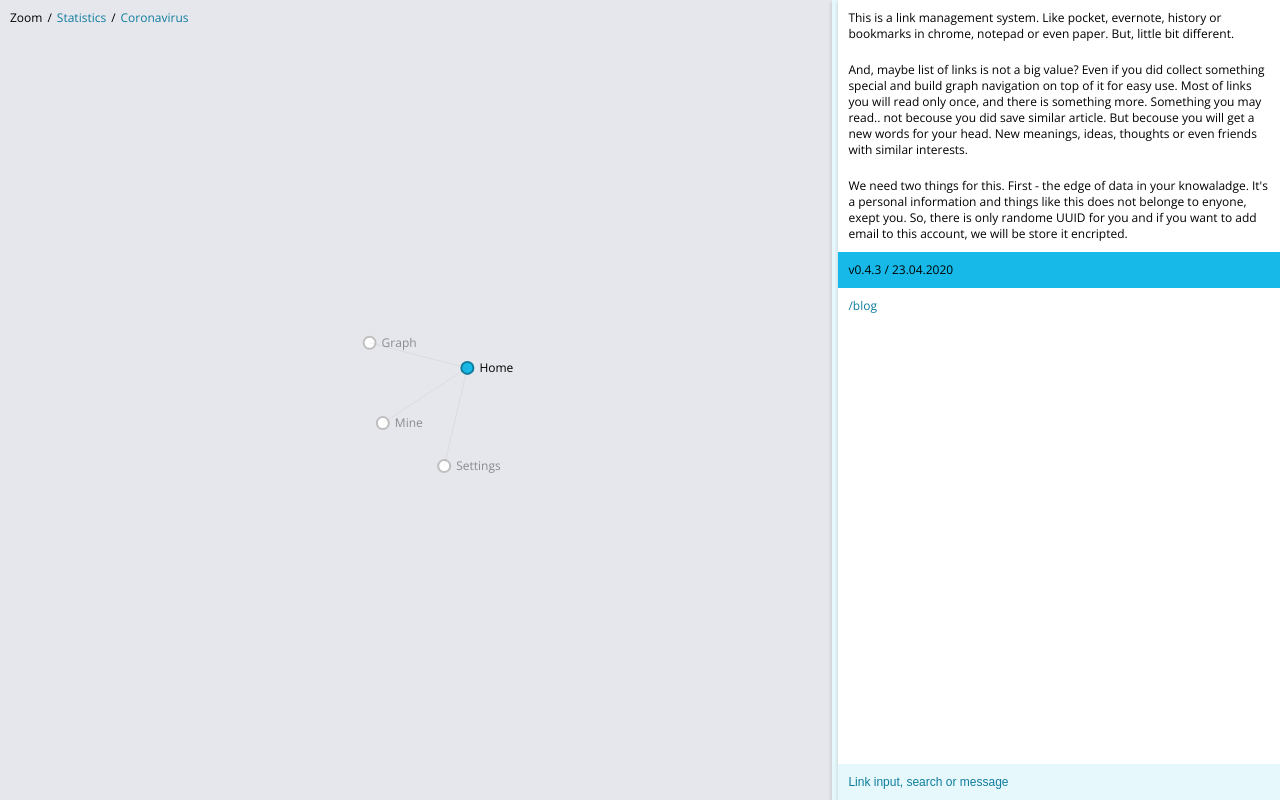
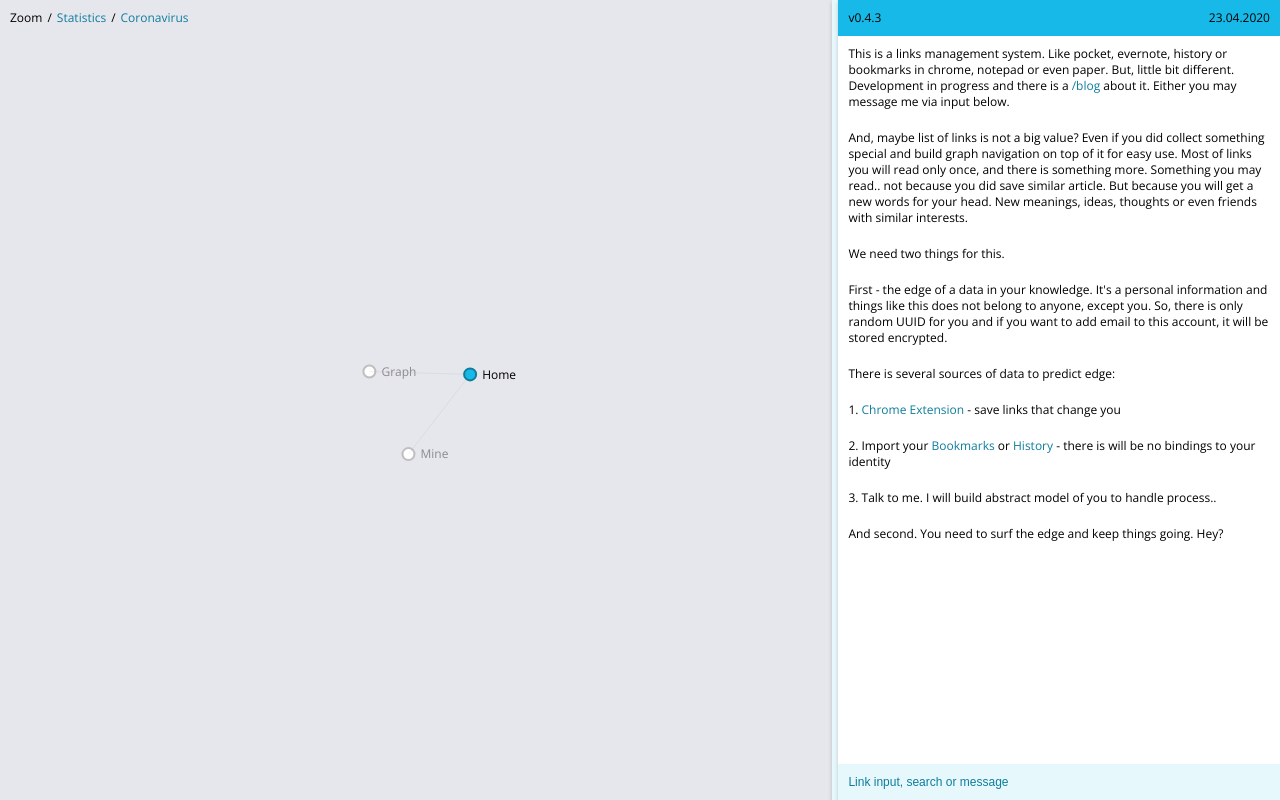
Before and after one commit to mpakunderscore/learned, a browser extension: page web/index.html in a window 1280 px wide. Drawn offline with nearby package versions, Linux system fonts and the light colour scheme; no server answers.

Commit message:
Extension beta

```diff
--- a/server.js
+++ b/server.js
@@ -25,6 +25,8 @@ app.use('/mine', express.static(__dirname + '/web'));
 
 app.use('/blog', express.static(__dirname + '/web'));
 
+app.use('/chrome/learned.space.zip', express.static(__dirname + '/learned.space.zip'));
+
 // TODO also we need routing for menu here. And menu array
 
 let server = require('http').Server(app);
--- a/web/css/index.css
+++ b/web/css/index.css
@@ -88,6 +88,14 @@ span.button {
     margin: 0 5px;
 }
 
+span.button.simple {
+    margin: 0;
+}
+
+span.text {
+    color: #adadad;
+}
+
 span.button:hover {
     cursor: pointer;
     opacity: .5;
--- a/web/js/blog.js
+++ b/web/js/blog.js
@@ -34,6 +34,14 @@ let blog = [
         title: '<b>Time to stop?</b>',
         date: '21.04.2020',
         text: 'If you think it\'s not, please let me know.'
+    },
+    {
+        author: 'mpak_',
+        title: '<b>List of links</b>',
+        date: '23.04.2020',
+        text: 'This system firstly have to manage incoming links, not steering through existing "treasures". We have to create working links flows from users, even if there is no value to store links outside of bookmarks. Useful navigation not a big deal, you need something way bigger to enchant the learning process. Developing the habit of reading more, discovering a new words on wikipedia, or just doing it regularly.' +
+            '<br/><br/>' +
+            'I do freeze development of UI and categories graph structure to concentrate on UX and the way to get first small amount of users tied to system somehow.'
     }
 
 ]
--- a/web/js/graph/init.js
+++ b/web/js/graph/init.js
@@ -26,7 +26,7 @@ let initMenu = () => {
 
     menu.mine = menuItem({id: 'Mine'});
     menuItem({id: 'Graph'});
-    menu.settings = menuItem({id: 'Settings', lang: true});
+    // menu.settings = menuItem({id: 'Settings', lang: true});
     // menuItem({id: 'Random'});
 };
 
--- a/web/js/render/mine.js
+++ b/web/js/render/mine.js
@@ -9,20 +9,22 @@ async function renderMine(lazy, filter = this.filter, sorter = this.sorter) {
 
     let html = '';
 
-    html += '<div id="main-text">Sort:' +
+    // html += '<div><span class="button simple" onclick="selectMain()">Back to main page</span></div>';
+
+    html += '<div><span class="text">Sort:</span>' +
         '<span class="button" onclick="renderMine(true, this.filter, \'title\')">title</span>/' +
         '<span class="button" onclick="renderMine(true, this.filter, \'textLength\')">time</span>/' +
         '<span class="button" onclick="renderMine(true, this.filter, \'wordsLength\')">complexity</span>/' +
         '<span class="button" onclick="renderMine(true, this.filter, \'url\')">source</span></div>';
 
-    html += '<div id="main-text">Filter:' +
+    html += '<div id=""><span class="text">Filter:</span>' +
         '<span class="button" onclick="renderMine(true, true)">big</span>/' +
         '<span class="button" onclick="renderMine(true, false)">all</span></div>';
 
     for (let i = 0; i < 1; i++) {
         html += '' +
             '<div class="link recommended">' +
-            '<a href="">Recommended link</a>' +
+            '<a href="">Recommended link on edge</a>' +
             '</div>';
     }
 
--- a/web/js/ui.js
+++ b/web/js/ui.js
@@ -128,18 +128,24 @@ let zoom = () => {
 
 function initServiceInfo(card = () => {}) {
 
-    setText('This is a link management system. Like pocket, evernote, history or bookmarks in chrome, notepad or even paper. But, little bit different.')
-    setText('And, maybe list of links is not a big value? Even if you did collect something special and build graph navigation on top of it for easy use. Most of links you will read only once, and there is something more. Something you may read.. not becouse you did save similar article. But becouse you will get a new words for your head. New meanings, ideas, thoughts or even friends with similar interests.')
-    setText('We need two things for this. First - the edge of data in your knowaladge. It\'s a personal information and things like this does not belonge to enyone, exept you. So, there is only randome UUID for you and if you want to add email to this account, we will be store it encripted.')
+    setText('<div class="row"><span>v0.4.3</span><span>23.04.2020</span></div>', 'info');
+    setText('This is a links management system. Like pocket, evernote, history or bookmarks in chrome, notepad or even paper. But, little bit different. Development in progress and there is a <a href="/blog">/blog</a> about it. Either you may message me via input below.')
+    setText('And, maybe list of links is not a big value? Even if you did collect something special and build graph navigation on top of it for easy use. Most of links you will read only once, and there is something more. Something you may read.. not because you did save similar article. But because you will get a new words for your head. New meanings, ideas, thoughts or even friends with similar interests.')
+    setText('We need two things for this.')
+    setText('First - the edge of a data in your knowledge. It\'s a personal information and things like this does not belong to anyone, except you. So, there is only random UUID for you and if you want to add email to this account, it will be stored encrypted.')
+    setText('There is several sources of data to predict edge:')
+    setText('1. <a href="/chrome/learned.space.zip" target="_blank">Chrome Extension</a> - save links that change you')
+    setText('2. Import your <a href="/chrome/bookmarks">Bookmarks</a> or <a href="/chrome/history">History</a> - there is will be no bindings to your identity')
+    setText('3. Talk to me. I will build abstract model of you to handle process..')
+    renderText('And second. You need to surf the edge and keep things going. Hey?');
+    // renderText('');
     // setText('')
     // setText('')
     // setText('')
     // setText('')
     // setText('')
-    // setText('')
-    // setText('')
-    setText('v0.4.3 / 23.04.2020', 'info');
-    setText('<a href="/blog">/blog</a>');
+
+    // setText('');
 
     // card()
 }
```
Also changed, not shown: server/crawler/wiki.js (+5 -2 lines), 1 other file.
